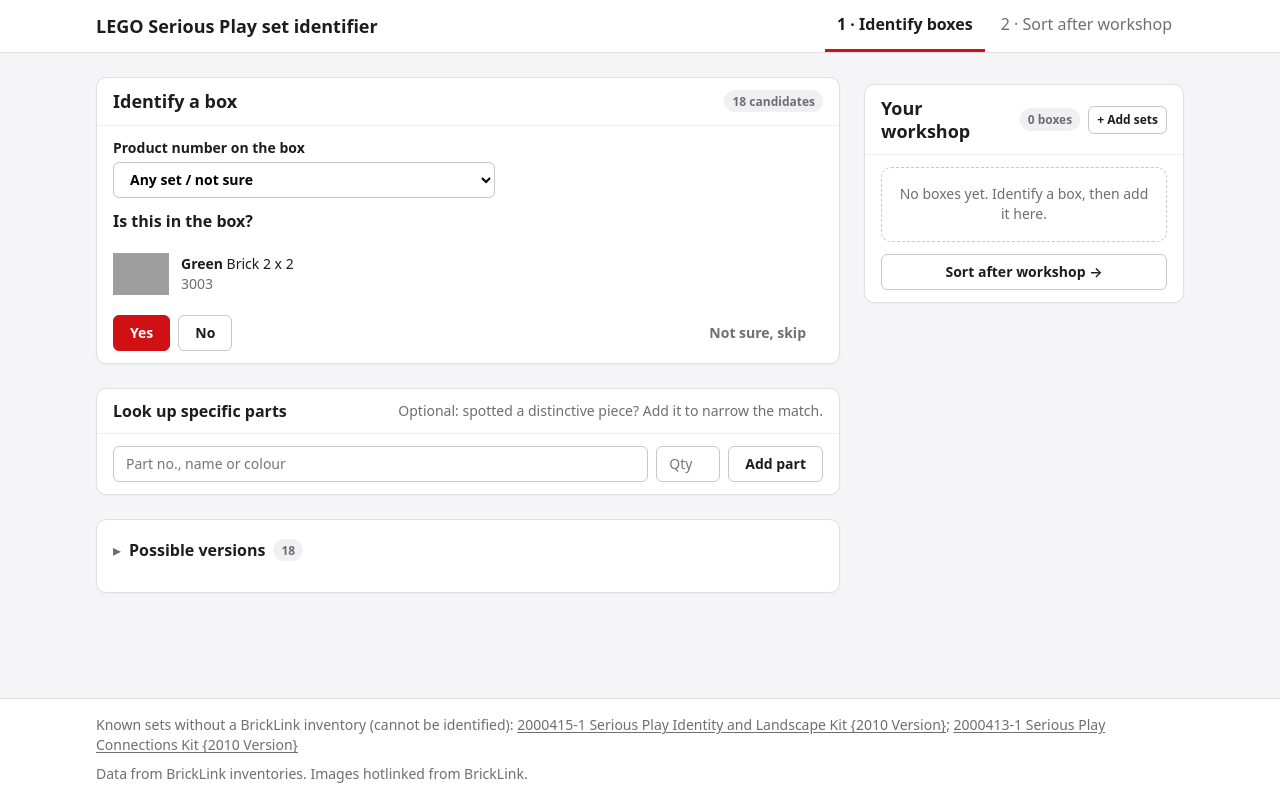
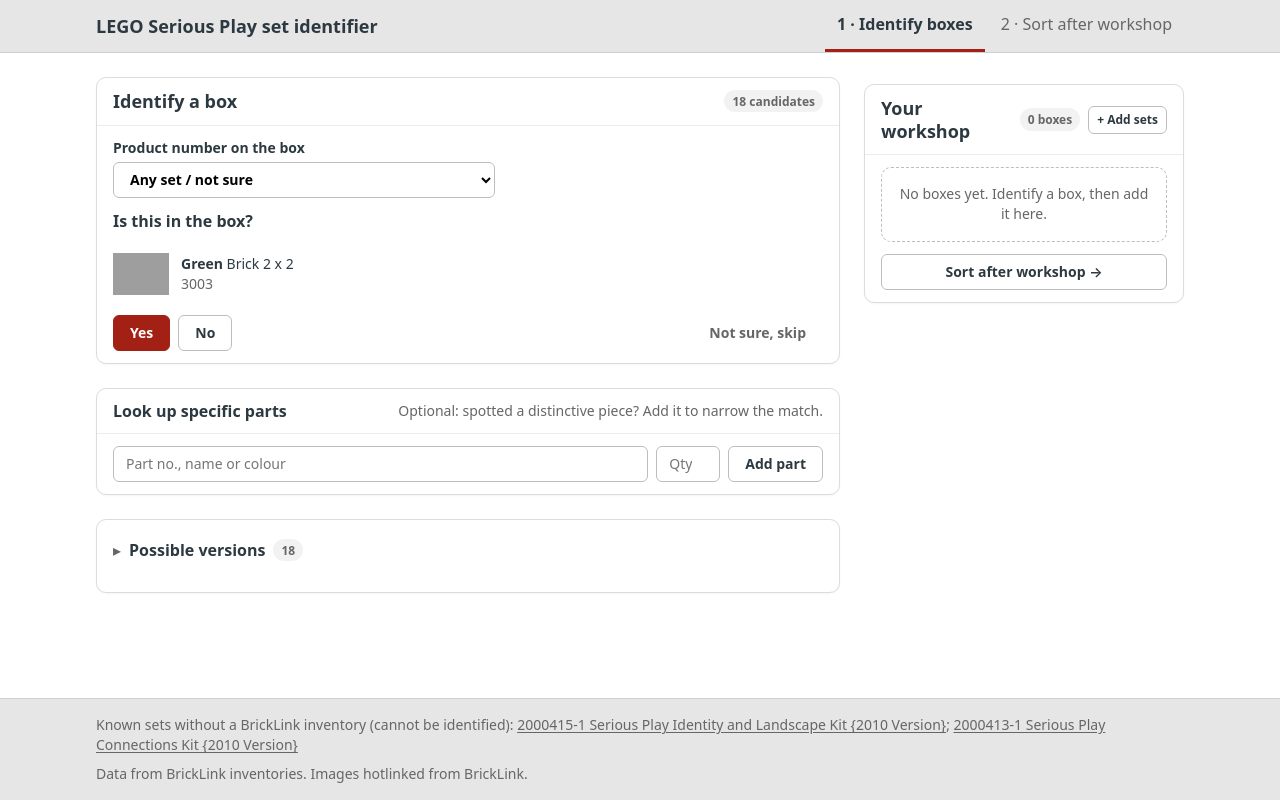
Before and after one commit to Colin-TUE/lsp-set-identifier, a website built with Vite: page index.html in a window 1280 px wide. Built offline with nearby package versions, Linux system fonts and the light colour scheme; grey boxes are pictures that could not be loaded.

Commit message:
Align color tokens with seriousplay.training palette, gray header/footer

```diff
--- a/src/ui/components.css
+++ b/src/ui/components.css
@@ -41,8 +41,8 @@ a {
 
 /* Header */
 .ui-header {
-  background: var(--ui-color-bg-surface);
-  border-bottom: var(--ui-border-width) solid var(--ui-color-border);
+  background: var(--ui-color-bg-chrome);
+  border-bottom: var(--ui-border-width) solid var(--ui-color-border-chrome);
   position: sticky;
   top: 0;
   z-index: 10;
@@ -60,8 +60,8 @@ a {
 
 /* Footer */
 .ui-footer {
-  border-top: var(--ui-border-width) solid var(--ui-color-border);
-  background: var(--ui-color-bg-surface);
+  border-top: var(--ui-border-width) solid var(--ui-color-border-chrome);
+  background: var(--ui-color-bg-chrome);
   padding: var(--ui-space-4) 0;
 }
 .ui-footer .ui-page {
--- a/src/ui/tokens.css
+++ b/src/ui/tokens.css
@@ -1,20 +1,29 @@
 /* Design tokens: the single source of truth for colors, type, spacing, radii. */
 :root {
   /* Colors: neutral */
-  --ui-color-text: #1d1d1f;
-  --ui-color-text-muted: #6e6e73;
+  --ui-color-text: #2d3940;
+  --ui-color-text-muted: #666;
   --ui-color-text-inverse: #fff;
-  --ui-color-bg-page: #f5f5f7;
+  --ui-color-bg-page: #fff;
   --ui-color-bg-surface: #fff;
-  --ui-color-bg-subtle: #f0f0f2;
-  --ui-color-bg-inverse: #1d1d1f;
-  --ui-color-border: #e0e0e3;
-  --ui-color-border-strong: #c7c7cc;
-  --ui-color-border-subtle: #eeeef0;
-  --ui-color-border-hover: #1d1d1f;
-  --ui-color-accent: #d01012; /* LEGO red */
-  --ui-color-accent-hover: #a90d0f;
-  --ui-color-accent-subtle: #fdeceb;
+  --ui-color-bg-subtle: #f2f2f2;
+  --ui-color-bg-inverse: #2d3940;
+  --ui-color-border: #dcdcdc;
+  --ui-color-border-strong: #bdbdbd;
+  --ui-color-border-subtle: #ececec;
+  --ui-color-border-hover: #2d3940;
+  --ui-color-accent: #a32015; /* AMT brand red */
+  --ui-color-accent-hover: #b9000c;
+  --ui-color-accent-subtle: #f8e9e7;
+  /* Colors: chrome (header/footer) */
+  --ui-color-bg-chrome: #e6e6e6;
+  --ui-color-border-chrome: #cfcfcf;
+  /* Colors: secondary brand */
+  --ui-color-teal: #7ebec5;
+  --ui-color-teal-subtle: #e9f4f6;
+  --ui-color-taupe: #7c4d27;
+  --ui-color-taupe-subtle: #f3ece6;
+  --ui-color-slate: #2d3940;
   /* Colors: status */
   --ui-color-warning: #b35c00;
   --ui-color-success: #1f8a52;
```
